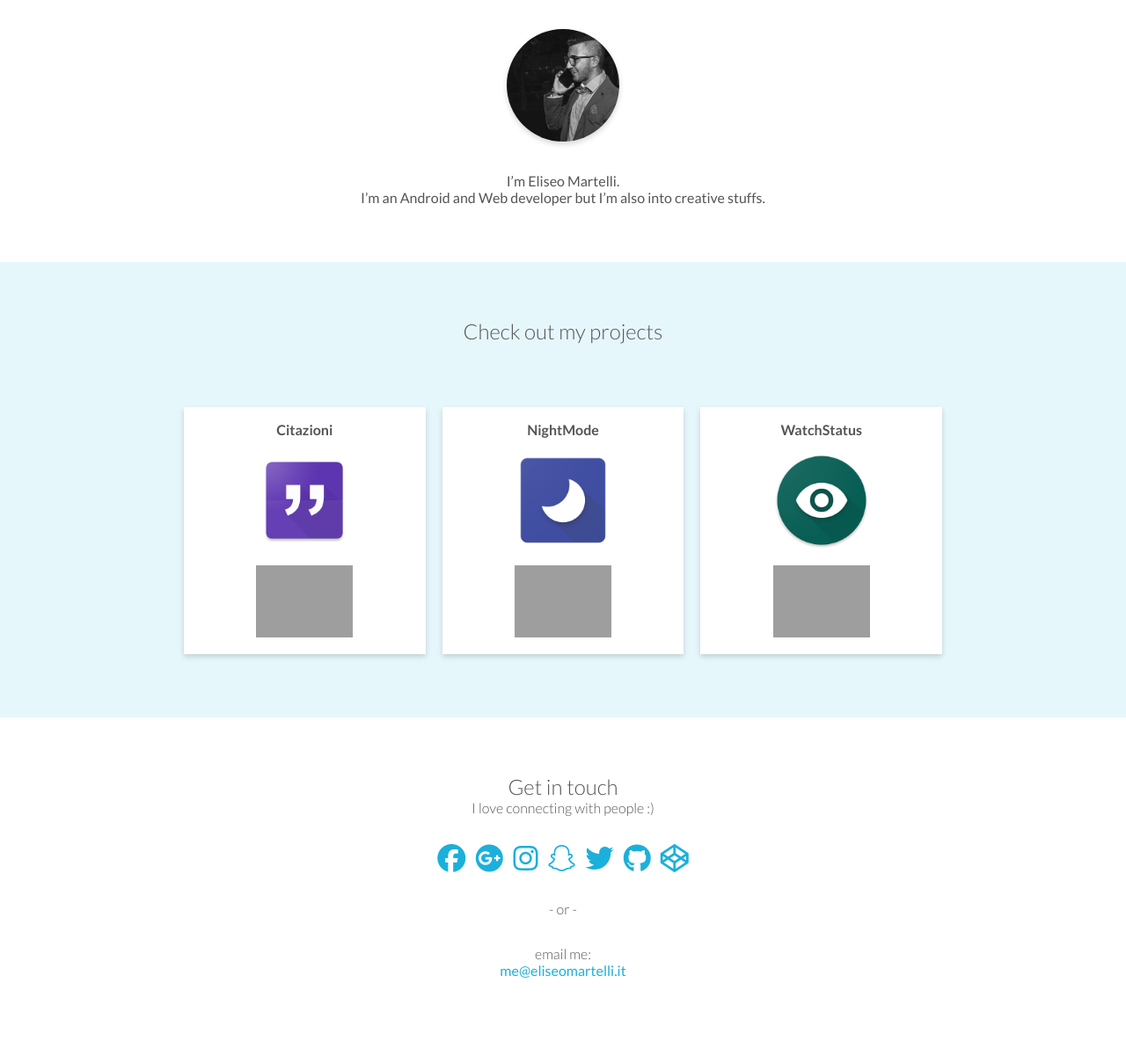
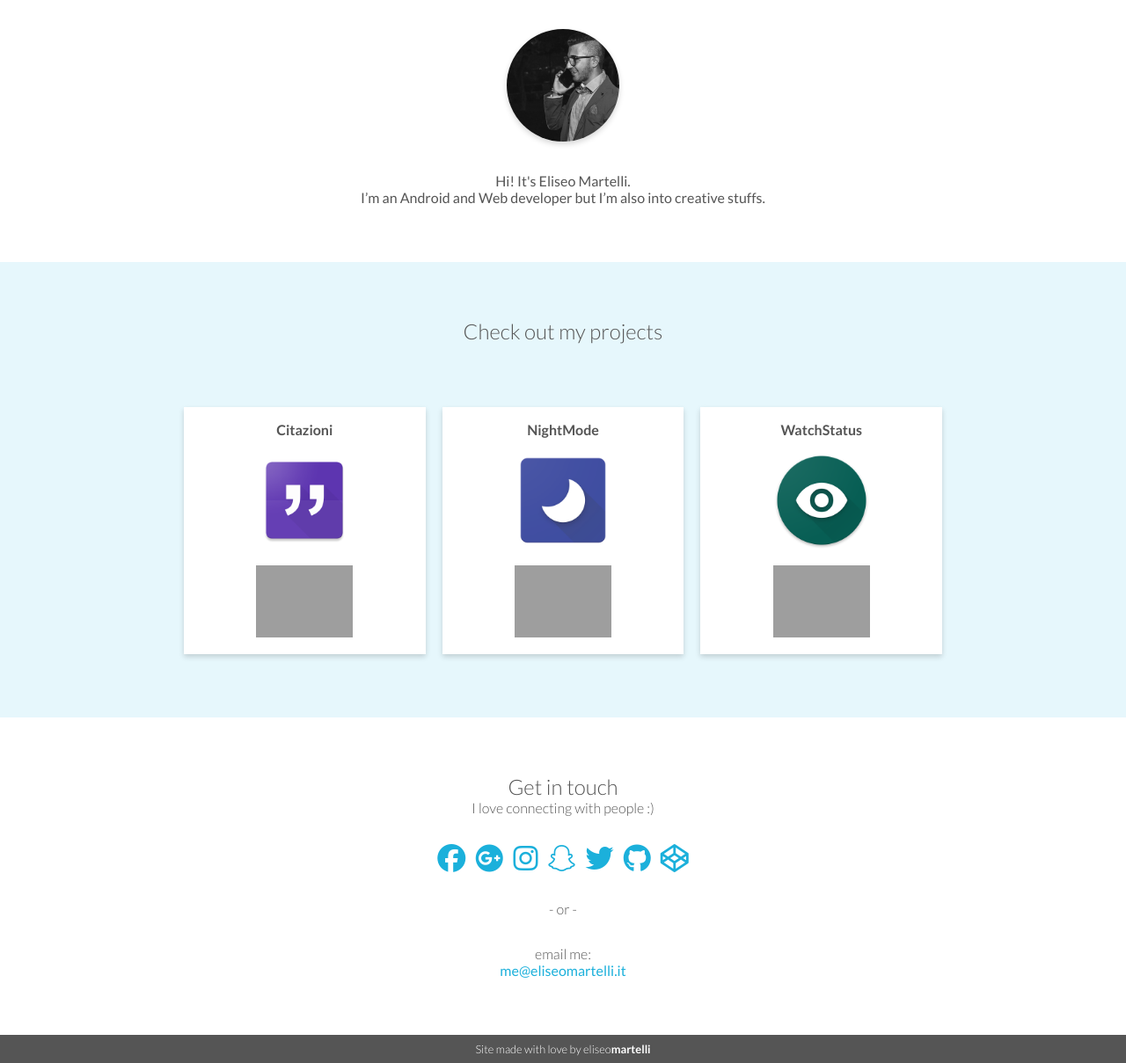
Before and after one commit to eliseomartelli/eliseomartelli.it, a PHP site: page / in a window 1280 px wide. Shown: the part 543-1752 px from the top of the page at 88% size. Before the commit the page ends 1655 px from the top, so only its background shows below. Run offline with PHP 8.4, Linux system fonts and the light colour scheme; some libraries are stand-ins or nearby versions; grey boxes are pictures that could not be loaded.

Commit message:
modularized

```diff
--- a/index.php
+++ b/index.php
@@ -9,79 +9,13 @@
         <script src="https://use.fontawesome.com/a62165eaa4.js"></script><link href="https://use.fontawesome.com/a62165eaa4.css" media="all" rel="stylesheet">
     </head>
     <body>
-        <div class="full-width container toolbar center-content">
-            <div class="logo">
-                eliseo<span>martelli</span>
-            </div>
-        </div>
-        <header class="full-width container center-content">
-            <p class="desc grid">
-                I make, break and fix things.
-            </p>
-        </header>
+        <?php include 'res/layouts/toolbar.php' ?>
+        <?php include 'res/layouts/home-header.php' ?>
         <main>
-            <div class="full-width center-content section">
-                <div class="grid">
-                    <img class="profile container" src="res/profile.jpg" alt="">
-                    <p>I’m Eliseo Martelli.<br>I’m an Android and Web developer but I’m also into creative stuffs.</p>
-                </div>
-            </div>
-            <div class="full-width center-content section section-bis">
-                <h2>Check out my projects</h2>
-                <div class="grid">
-                    <div class="card container">
-                        <h4>Citazioni</h4>
-                        <img src="res/appicons/citazioni.png" alt=""><br>
-                        <a href='https://play.google.com/store/apps/details?id=eliseo.citazioni&hl=it&pcampaignid=MKT-Other-global-all-co-prtnr-py-PartBadge-Mar2515-1'><img alt='Get it on Google Play' src='https://play.google.com/intl/en_us/badges/images/generic/en_badge_web_generic.png'/></a>
-                    </div>
-                    <div class="card container">
-                        <h4>NightMode</h4>
-                        <img src="res/appicons/nightmode.png" alt=""><br>
-                        <a href='https://play.google.com/store/apps/details?id=eliseo.nightmode&hl=it&pcampaignid=MKT-Other-global-all-co-prtnr-py-PartBadge-Mar2515-1'><img alt='Get it on Google Play' src='https://play.google.com/intl/en_us/badges/images/generic/en_badge_web_generic.png'/></a>
-                    </div>
-                    <div class="card container">
-                        <h4>WatchStatus</h4>
-                        <img src="res/appicons/watchstatus.png" alt=""><br>
-                        <a href='https://play.google.com/store/apps/details?id=it.eliseomartelli.watchstatus&hl=it&pcampaignid=MKT-Other-global-all-co-prtnr-py-PartBadge-Mar2515-1'><img alt='Get it on Google Play' src='https://play.google.com/intl/en_us/badges/images/generic/en_badge_web_generic.png'/></a>
-                    </div>
-                </div>
-            </div>
-            <div class="full-width center-content section">
-                <h2>Get in touch</h2>
-                <p style="font-weight: 300;">I love connecting with people :)</p>
-                <div class="grid">
-                    <p id="social">
-                        <a class="icon-a" href="https://www.facebook.com/eliseomartelli" target="_blank">
-                            <i class="fa fa-2x fa-facebook-official" aria-hidden="true"></i>
-                        </a>
-                        <a class="icon-a" href="https://plus.google.com/u/0/+EliseoMartelliMZG" target="_blank">
-                            <i class="fa fa-2x fa-google-plus-official" aria-hidden="true"></i>
-                        </a>
-                        <a class="icon-a" href="http://instagram.com/eliseomartelli" target="_blank">
-                            <i class="fa fa-2x fa-instagram" aria-hidden="true"></i>
-                        </a>
-                        <a class="icon-a" href="https://www.snapchat.com/add/eliseomartelli/" target="_blank">
-                            <i class="fa fa-2x fa-snapchat-ghost" aria-hidden="true"></i>
-                        </a>
-                        <a class="icon-a" href="https://twitter.com/EliseoMartelli" target="_blank">
-                            <i class="fa fa-2x fa-twitter" aria-hidden="true"></i>
-                        </a>
-                        <a class="icon-a" href="https://github.com/eliseomartelli" target="_blank">
-                            <i class="fa fa-2x fa-github" aria-hidden="true"></i>
-                        </a>
-                        <a class="icon-a" href="http://codepen.io/eliseomartelli/" target="_blank">
-                            <i class="fa fa-2x fa-codepen" aria-hidden="true"></i>
-                        </a>
-                    </p>
-                    <p class="or">- or -</p>
-                    <p style="font-weight: 300;">email me:</p>
-                    <a class="icon-a email" href="mailto:me@eliseomartelli.it">me@eliseomartelli.it</a>
-                </div>
-
-            </div>
+            <?php include 'res/layouts/home-presentation.php' ?>
+            <?php include 'res/layouts/home-projects.php' ?>
+            <?php include 'res/layouts/home-getintouch.php' ?>
         </main>
-        <footer>
-
-        </footer>
+        <?php include 'res/layouts/footer.php' ?>
     </body>
 </html>
--- /dev/null
+++ b/res/layouts/footer.php
@@ -0,0 +1,9 @@
+<footer>
+    <div class="full-width center-content">
+        <div class="grid">
+            <p>Site made with love by <span class="logo">
+                eliseo<span>martelli</span>
+            </span></p>
+        </div>
+    </div>
+</footer>
--- /dev/null
+++ b/res/layouts/home-getintouch.php
@@ -0,0 +1,33 @@
+<div class="full-width center-content section">
+    <h2>Get in touch</h2>
+    <p style="font-weight: 300;">I love connecting with people :)</p>
+    <div class="grid">
+        <p id="social">
+            <a class="icon-a" href="https://www.facebook.com/eliseomartelli" target="_blank">
+                <i class="fa fa-2x fa-facebook-official" aria-hidden="true"></i>
+            </a>
+            <a class="icon-a" href="https://plus.google.com/u/0/+EliseoMartelliMZG" target="_blank">
+                <i class="fa fa-2x fa-google-plus-official" aria-hidden="true"></i>
+            </a>
+            <a class="icon-a" href="http://instagram.com/eliseomartelli" target="_blank">
+                <i class="fa fa-2x fa-instagram" aria-hidden="true"></i>
+            </a>
+            <a class="icon-a" href="https://www.snapchat.com/add/eliseomartelli/" target="_blank">
+                <i class="fa fa-2x fa-snapchat-ghost" aria-hidden="true"></i>
+            </a>
+            <a class="icon-a" href="https://twitter.com/EliseoMartelli" target="_blank">
+                <i class="fa fa-2x fa-twitter" aria-hidden="true"></i>
+            </a>
+            <a class="icon-a" href="https://github.com/eliseomartelli" target="_blank">
+                <i class="fa fa-2x fa-github" aria-hidden="true"></i>
+            </a>
+            <a class="icon-a" href="http://codepen.io/eliseomartelli/" target="_blank">
+                <i class="fa fa-2x fa-codepen" aria-hidden="true"></i>
+            </a>
+        </p>
+        <p class="or">- or -</p>
+        <p style="font-weight: 300;">email me:</p>
+        <a class="icon-a email" href="mailto:me@eliseomartelli.it">me@eliseomartelli.it</a>
+    </div>
+
+</div>
--- /dev/null
+++ b/res/layouts/home-header.php
@@ -0,0 +1,5 @@
+<header class="full-width container center-content">
+    <p class="desc grid">
+        I make, break and fix things.
+    </p>
+</header>
--- /dev/null
+++ b/res/layouts/home-presentation.php
@@ -0,0 +1,6 @@
+<div class="full-width center-content section">
+    <div class="grid">
+        <img class="profile container" src="res/profile.jpg" alt="">
+        <p>Hi! It's Eliseo Martelli.<br>I’m an Android and Web developer but I’m also into creative stuffs.</p>
+    </div>
+</div>
--- /dev/null
+++ b/res/layouts/home-projects.php
@@ -0,0 +1,20 @@
+<div class="full-width center-content section section-bis">
+    <h2>Check out my projects</h2>
+    <div class="grid">
+        <div class="card container">
+            <h4>Citazioni</h4>
+            <img src="res/appicons/citazioni.png" alt=""><br>
+            <a href='https://play.google.com/store/apps/details?id=eliseo.citazioni&hl=it&pcampaignid=MKT-Other-global-all-co-prtnr-py-PartBadge-Mar2515-1'><img alt='Get it on Google Play' src='https://play.google.com/intl/en_us/badges/images/generic/en_badge_web_generic.png'/></a>
+        </div>
+        <div class="card container">
+            <h4>NightMode</h4>
+            <img src="res/appicons/nightmode.png" alt=""><br>
+            <a href='https://play.google.com/store/apps/details?id=eliseo.nightmode&hl=it&pcampaignid=MKT-Other-global-all-co-prtnr-py-PartBadge-Mar2515-1'><img alt='Get it on Google Play' src='https://play.google.com/intl/en_us/badges/images/generic/en_badge_web_generic.png'/></a>
+        </div>
+        <div class="card container">
+            <h4>WatchStatus</h4>
+            <img src="res/appicons/watchstatus.png" alt=""><br>
+            <a href='https://play.google.com/store/apps/details?id=it.eliseomartelli.watchstatus&hl=it&pcampaignid=MKT-Other-global-all-co-prtnr-py-PartBadge-Mar2515-1'><img alt='Get it on Google Play' src='https://play.google.com/intl/en_us/badges/images/generic/en_badge_web_generic.png'/></a>
+        </div>
+    </div>
+</div>
--- /dev/null
+++ b/res/layouts/toolbar.php
@@ -0,0 +1,5 @@
+<div class="full-width container toolbar center-content">
+    <div class="logo">
+        eliseo<span>martelli</span>
+    </div>
+</div>
--- a/res/style.css
+++ b/res/style.css
@@ -22,15 +22,28 @@
     background: #fff;
     padding-top: 14px;
     padding-bottom: 14px;
+    z-index: 200;
+}
+
+footer {
+    background: #555555;
+    color: #fff;
+    font-weight: 300;
+    font-size: .8rem;
+    padding-top: 8px;
+    padding-bottom: 8px;
 }
 
 .toolbar .logo {
     font-size: 20px;
     color: #555555;
+}
+
+.logo {
     font-weight: 300;
 }
 
-.toolbar .logo span {
+.logo span {
     font-weight: 700;
 }
 
```
Also changed, not shown: 1 other file.
